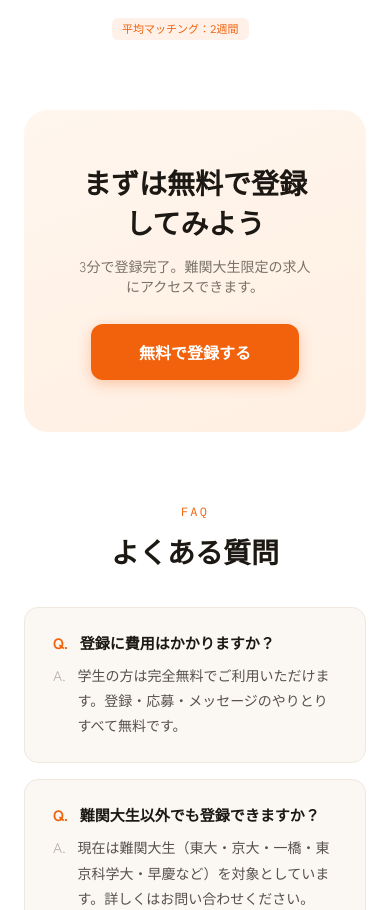
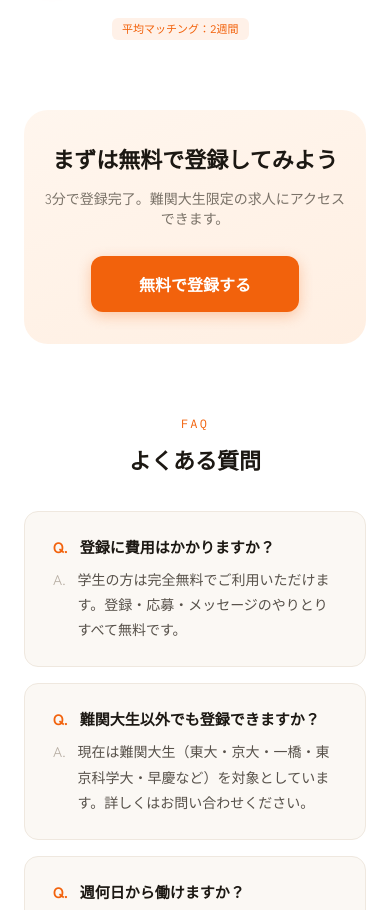
Before and after one commit to toukobe/toukobe-intern, a Next.js app: page /how-it-works in a window 390 px wide. Shown: the part 1343-2253 px from the top of the page. Built offline with nearby package versions, Linux system fonts and the light colour scheme.

Commit message:
モバイル：各ページのフォントサイズ・パディングを最適化

```diff
--- a/app/categories/page.tsx
+++ b/app/categories/page.tsx
@@ -51,13 +51,13 @@ export default function CategoriesPage() {
             <div
               key={c.name}
               onClick={() => router.push(`/search?category=${encodeURIComponent(c.name)}`)}
-              style={{ background: '#fff', border: '1px solid #EFE8DF', borderRadius: 16, padding: '28px 26px', cursor: 'pointer', transition: '.2s' }}
+              style={{ background: '#fff', border: '1px solid #EFE8DF', borderRadius: 16, padding: isMobile ? '16px 14px' : '28px 26px', cursor: 'pointer', transition: '.2s' }}
               onMouseEnter={(e) => { (e.currentTarget as HTMLDivElement).style.borderColor = '#F2620C'; (e.currentTarget as HTMLDivElement).style.transform = 'translateY(-2px)'; }}
               onMouseLeave={(e) => { (e.currentTarget as HTMLDivElement).style.borderColor = '#EFE8DF'; (e.currentTarget as HTMLDivElement).style.transform = 'none'; }}
             >
               <div style={{ display: 'flex', alignItems: 'center', justifyContent: 'space-between', marginBottom: 12 }}>
                 <div>
-                  <div style={{ fontWeight: 700, fontSize: 17 }}>{c.name}</div>
+                  <div style={{ fontWeight: 700, fontSize: isMobile ? 14 : 17 }}>{c.name}</div>
                   <div style={{ fontFamily: "'IBM Plex Mono', monospace", fontSize: 10.5, color: '#B6ADA2', marginTop: 4 }}>{c.en}</div>
                 </div>
                 <span style={{ width: 34, height: 34, borderRadius: '50%', background: '#FFF1E8', color: '#F2620C', display: 'flex', alignItems: 'center', justifyContent: 'center', fontSize: 15, flexShrink: 0 }}>→</span>
--- a/app/faq/page.tsx
+++ b/app/faq/page.tsx
@@ -108,7 +108,7 @@ export default function FaqPage() {
       {/* HERO */}
       <div style={{ background: 'linear-gradient(160deg,#FFF6EE,#FFEFE2)', padding: '56px 24px 48px', textAlign: 'center' }}>
         <div style={{ fontFamily: MONO, fontSize: 12, color: '#F2620C', letterSpacing: '.18em', marginBottom: 12 }}>FAQ</div>
-        <h1 style={{ fontWeight: 900, fontSize: 34, margin: '0 0 12px' }}>よくある質問</h1>
+        <h1 style={{ fontWeight: 900, fontSize: isMobile ? 26 : 34, margin: '0 0 12px' }}>よくある質問</h1>
         <p style={{ fontSize: 14, color: '#57514A', margin: 0 }}>お問い合わせの前にご確認ください</p>
       </div>
 
--- a/app/for-companies/page.tsx
+++ b/app/for-companies/page.tsx
@@ -75,7 +75,7 @@ export default function ForCompaniesPage() {
         <div style={{ maxWidth: 800, margin: '0 auto' }}>
           <div style={{ textAlign: 'center', marginBottom: 48 }}>
             <div style={{ fontFamily: "'IBM Plex Mono', monospace", fontSize: 12, color: '#F2620C', letterSpacing: '.18em', marginBottom: 12 }}>FLOW</div>
-            <h2 style={{ fontWeight: 900, fontSize: 32, margin: 0 }}>掲載までの流れ</h2>
+            <h2 style={{ fontWeight: 900, fontSize: isMobile ? 24 : 32, margin: 0 }}>掲載までの流れ</h2>
           </div>
           <div style={{ display: 'flex', flexDirection: 'column', gap: 0 }}>
             {flow.map((s, i) => (
--- a/app/how-it-works/page.tsx
+++ b/app/how-it-works/page.tsx
@@ -88,8 +88,8 @@ export default function HowItWorksPage() {
         </div>
 
         {/* CTA */}
-        <div style={{ textAlign: 'center', marginTop: 72, padding: '52px', background: 'linear-gradient(160deg,#FFF6EE,#FFEFE2)', borderRadius: 24 }}>
-          <h2 style={{ fontWeight: 900, fontSize: 28, margin: '0 0 14px' }}>まずは無料で登録してみよう</h2>
+        <div style={{ textAlign: 'center', marginTop: 72, padding: isMobile ? '32px 20px' : '52px', background: 'linear-gradient(160deg,#FFF6EE,#FFEFE2)', borderRadius: 24 }}>
+          <h2 style={{ fontWeight: 900, fontSize: isMobile ? 22 : 28, margin: '0 0 14px' }}>まずは無料で登録してみよう</h2>
           <p style={{ fontSize: 14, color: '#7A7268', margin: '0 0 28px' }}>3分で登録完了。難関大生限定の求人にアクセスできます。</p>
           <button onClick={() => router.push('/auth/signup')} style={{ background: '#F2620C', color: '#fff', border: 'none', padding: '16px 48px', borderRadius: 12, fontFamily: "'Zen Kaku Gothic New', sans-serif", fontWeight: 700, fontSize: 16, cursor: 'pointer', boxShadow: '0 4px 14px rgba(242,98,12,.3)' }}>
             無料で登録する
@@ -99,7 +99,7 @@ export default function HowItWorksPage() {
         {/* FAQ */}
         <div style={{ marginTop: 72 }}>
           <div style={{ fontFamily: "'IBM Plex Mono', monospace", fontSize: 12, color: '#F2620C', letterSpacing: '.18em', marginBottom: 12, textAlign: 'center' }}>FAQ</div>
-          <h2 style={{ fontWeight: 900, fontSize: 28, margin: '0 0 36px', textAlign: 'center' }}>よくある質問</h2>
+          <h2 style={{ fontWeight: 900, fontSize: isMobile ? 22 : 28, margin: '0 0 36px', textAlign: 'center' }}>よくある質問</h2>
           <div style={{ display: 'flex', flexDirection: 'column', gap: 16 }}>
             {faqs.map((f, i) => (
               <div key={i} style={{ background: '#FBF8F4', border: '1px solid #EFE8DF', borderRadius: 14, padding: '24px 28px' }}>
```
